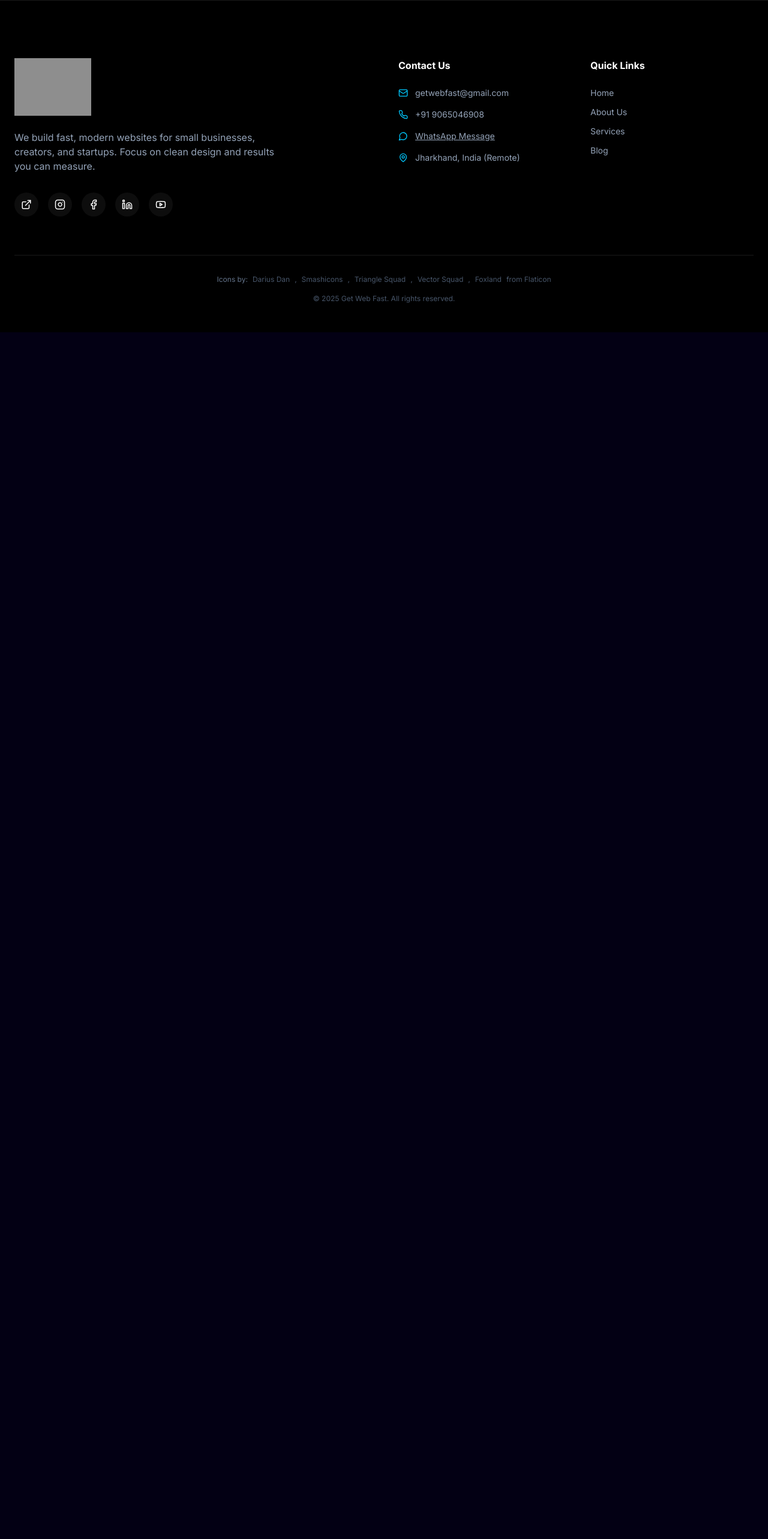
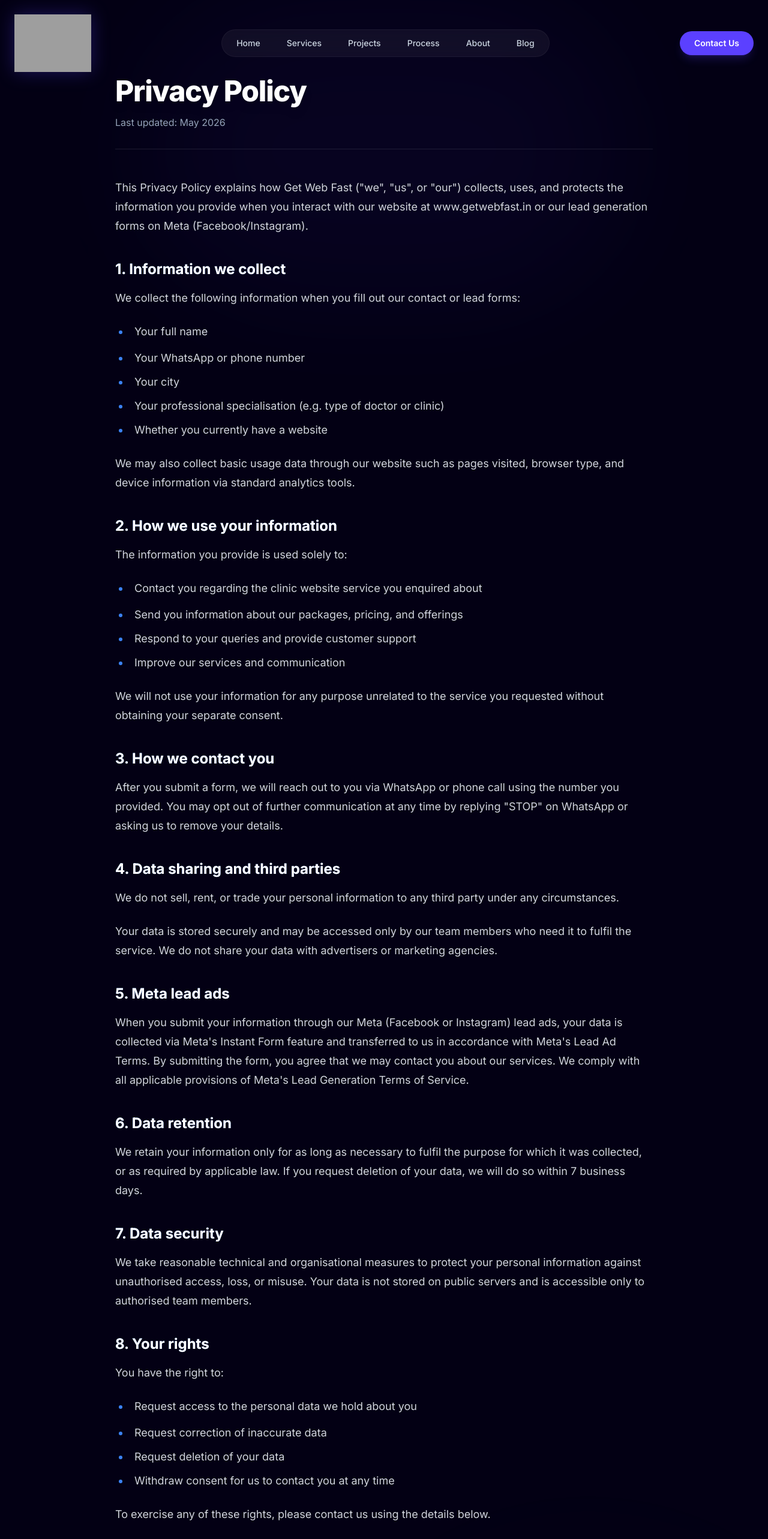
Before and after one commit to robin611126/Get-Web-Fast, a React (Vite) app: page /privacy-policy in a window 1280 px wide. Shown: the top 2566 px of the page at 60% size. Before the commit the page ends 800 px from the top, so only its background shows below. Built offline with nearby package versions, Linux system fonts and the light colour scheme; grey boxes are pictures that could not be loaded; a web font is replaced by a local one.

Commit message:
feat: add privacy policy page and register route in App component

```diff
--- a/App.tsx
+++ b/App.tsx
@@ -6,6 +6,7 @@ import SinglePost from './pages/SinglePost';
 import CaseStudy from './pages/CaseStudy';
 import AllProjects from './pages/AllProjects';
 import Admin from './pages/admin/Admin';
+import PrivacyPolicy from './pages/PrivacyPolicy';
 
 const App = () => {
   const location = useLocation();
@@ -21,7 +22,7 @@ const App = () => {
         <Route path="/blog/:slug" element={<SinglePost />} />
         <Route path="/projects/:slug" element={<CaseStudy />} />
         <Route path="/projects" element={<AllProjects />} />
-
+        <Route path="/privacy-policy" element={<PrivacyPolicy />} />
 
         {/* Private Admin Route */}
         <Route path="/admin/*" element={<Admin />} />
--- a/components/LandingPage.tsx
+++ b/components/LandingPage.tsx
@@ -1447,8 +1447,12 @@ export const Footer = () => {
             <span> from Flaticon</span>
           </div>
           <div className="flex flex-col items-center gap-2">
-            <p>&copy; 2025 Get Web Fast. All rights reserved.</p>
-
+            <p className="text-center">
+              &copy; {new Date().getFullYear()} Get Web Fast. All rights reserved. |{' '}
+              <Link to="/privacy-policy" className="hover:text-white transition-colors">
+                Privacy Policy
+              </Link>
+            </p>
           </div>
         </div>
       </div>
--- /dev/null
+++ b/pages/PrivacyPolicy.tsx
@@ -0,0 +1,139 @@
+import React from 'react';
+import { Navbar } from '../components/LandingPage';
+import { SEO } from '../lib/seo';
+import { motion } from 'framer-motion';
+import ScrollToTop from '../components/ScrollToTop';
+
+const PrivacyPolicy = () => {
+  return (
+    <div className="bg-[#030014] min-h-screen text-slate-300 font-sans selection:bg-blue-500/30">
+      <SEO
+        title="Privacy Policy | Get Web Fast"
+        description="Privacy Policy for Get Web Fast. Learn how we collect, use, and protect your information."
+        url="https://www.getwebfast.in/privacy-policy"
+      />
+      <ScrollToTop />
+      <Navbar />
+
+      <main className="pt-32 pb-24 px-6 relative overflow-hidden">
+        {/* Background Elements */}
+        <div className="absolute top-0 left-1/2 -translate-x-1/2 w-[800px] h-[500px] bg-primary/10 blur-[100px] rounded-full pointer-events-none opacity-50"></div>
+        <div className="absolute bottom-0 right-0 w-[600px] h-[600px] bg-purple-600/5 blur-[120px] rounded-full pointer-events-none"></div>
+
+        <div className="max-w-4xl mx-auto relative z-10">
+          <motion.div
+            initial={{ opacity: 0, y: 20 }}
+            animate={{ opacity: 1, y: 0 }}
+            transition={{ duration: 0.6 }}
+            className="mb-12 border-b border-white/10 pb-8"
+          >
+            <h1 className="text-4xl md:text-5xl font-black text-white mb-4 tracking-tight drop-shadow-lg">
+              Privacy Policy
+            </h1>
+            <p className="text-slate-400">Last updated: May 2026</p>
+          </motion.div>
+
+          <motion.div
+            initial={{ opacity: 0, y: 20 }}
+            animate={{ opacity: 1, y: 0 }}
+            transition={{ duration: 0.6, delay: 0.1 }}
+            className="prose prose-invert prose-lg max-w-none prose-headings:text-white prose-a:text-blue-400 hover:prose-a:text-blue-300 prose-strong:text-white"
+          >
+            <p>
+              This Privacy Policy explains how Get Web Fast ("we", "us", or "our") collects, uses, and protects the information you provide when you interact with our website at www.getwebfast.in or our lead generation forms on Meta (Facebook/Instagram).
+            </p>
+
+            <h2 className="text-2xl font-bold mt-10 mb-4 text-transparent bg-clip-text bg-gradient-to-r from-blue-400 to-indigo-400">1. Information we collect</h2>
+            <p>We collect the following information when you fill out our contact or lead forms:</p>
+            <ul className="list-disc pl-6 space-y-2 marker:text-blue-500">
+              <li>Your full name</li>
+              <li>Your WhatsApp or phone number</li>
+              <li>Your city</li>
+              <li>Your professional specialisation (e.g. type of doctor or clinic)</li>
+              <li>Whether you currently have a website</li>
+            </ul>
+            <p className="mt-4">
+              We may also collect basic usage data through our website such as pages visited, browser type, and device information via standard analytics tools.
+            </p>
+
+            <h2 className="text-2xl font-bold mt-10 mb-4 text-transparent bg-clip-text bg-gradient-to-r from-blue-400 to-indigo-400">2. How we use your information</h2>
+            <p>The information you provide is used solely to:</p>
+            <ul className="list-disc pl-6 space-y-2 marker:text-blue-500">
+              <li>Contact you regarding the clinic website service you enquired about</li>
+              <li>Send you information about our packages, pricing, and offerings</li>
+              <li>Respond to your queries and provide customer support</li>
+              <li>Improve our services and communication</li>
+            </ul>
+            <p className="mt-4">
+              We will not use your information for any purpose unrelated to the service you requested without obtaining your separate consent.
+            </p>
+
+            <h2 className="text-2xl font-bold mt-10 mb-4 text-transparent bg-clip-text bg-gradient-to-r from-blue-400 to-indigo-400">3. How we contact you</h2>
+            <p>
+              After you submit a form, we will reach out to you via WhatsApp or phone call using the number you provided. You may opt out of further communication at any time by replying "STOP" on WhatsApp or asking us to remove your details.
+            </p>
+
+            <h2 className="text-2xl font-bold mt-10 mb-4 text-transparent bg-clip-text bg-gradient-to-r from-blue-400 to-indigo-400">4. Data sharing and third parties</h2>
+            <p>
+              We do not sell, rent, or trade your personal information to any third party under any circumstances.
+            </p>
+            <p className="mt-4">
+              Your data is stored securely and may be accessed only by our team members who need it to fulfil the service. We do not share your data with advertisers or marketing agencies.
+            </p>
+
+            <h2 className="text-2xl font-bold mt-10 mb-4 text-transparent bg-clip-text bg-gradient-to-r from-blue-400 to-indigo-400">5. Meta lead ads</h2>
+            <p>
+              When you submit your information through our Meta (Facebook or Instagram) lead ads, your data is collected via Meta's Instant Form feature and transferred to us in accordance with Meta's Lead Ad Terms. By submitting the form, you agree that we may contact you about our services. We comply with all applicable provisions of Meta's Lead Generation Terms of Service.
+            </p>
+
+            <h2 className="text-2xl font-bold mt-10 mb-4 text-transparent bg-clip-text bg-gradient-to-r from-blue-400 to-indigo-400">6. Data retention</h2>
+            <p>
+              We retain your information only for as long as necessary to fulfil the purpose for which it was collected, or as required by applicable law. If you request deletion of your data, we will do so within 7 business days.
+            </p>
+
+            <h2 className="text-2xl font-bold mt-10 mb-4 text-transparent bg-clip-text bg-gradient-to-r from-blue-400 to-indigo-400">7. Data security</h2>
+            <p>
+              We take reasonable technical and organisational measures to protect your personal information against unauthorised access, loss, or misuse. Your data is not stored on public servers and is accessible only to authorised team members.
+            </p>
+
+            <h2 className="text-2xl font-bold mt-10 mb-4 text-transparent bg-clip-text bg-gradient-to-r from-blue-400 to-indigo-400">8. Your rights</h2>
+            <p>You have the right to:</p>
+            <ul className="list-disc pl-6 space-y-2 marker:text-blue-500">
+              <li>Request access to the personal data we hold about you</li>
+              <li>Request correction of inaccurate data</li>
+              <li>Request deletion of your data</li>
+              <li>Withdraw consent for us to contact you at any time</li>
+            </ul>
+            <p className="mt-4">
+              To exercise any of these rights, please contact us using the details below.
+            </p>
+
+            <h2 className="text-2xl font-bold mt-10 mb-4 text-transparent bg-clip-text bg-gradient-to-r from-blue-400 to-indigo-400">9. Cookies</h2>
+            <p>
+              Our website may use basic cookies to improve your browsing experience. These do not collect personally identifiable information. You can disable cookies through your browser settings at any time.
+            </p>
+
+            <h2 className="text-2xl font-bold mt-10 mb-4 text-transparent bg-clip-text bg-gradient-to-r from-blue-400 to-indigo-400">10. Changes to this policy</h2>
+            <p>
+              We may update this Privacy Policy from time to time. Any changes will be posted on this page with a revised "last updated" date. Continued use of our services after changes are made constitutes acceptance of the updated policy.
+            </p>
+
+            <h2 className="text-2xl font-bold mt-10 mb-4 text-transparent bg-clip-text bg-gradient-to-r from-blue-400 to-indigo-400">Contact us</h2>
+            <p>
+              If you have any questions about this Privacy Policy or how we handle your data, please reach out:
+            </p>
+            <ul className="list-none space-y-2 mt-4">
+              <li><strong>Email:</strong> <a href="mailto:getwebfast@gmail.com" className="text-blue-400 hover:text-blue-300 underline underline-offset-4">getwebfast@gmail.com</a></li>
+              <li><strong>Website:</strong> <a href="https://www.getwebfast.in" className="text-blue-400 hover:text-blue-300 underline underline-offset-4">www.getwebfast.in</a></li>
+            </ul>
+            <p className="mt-8 text-sm text-slate-500 border-t border-white/10 pt-8">
+              This policy applies to all users who interact with Get Web Fast through our website or Meta advertising forms.
+            </p>
+          </motion.div>
+        </div>
+      </main>
+    </div>
+  );
+};
+
+export default PrivacyPolicy;
```
